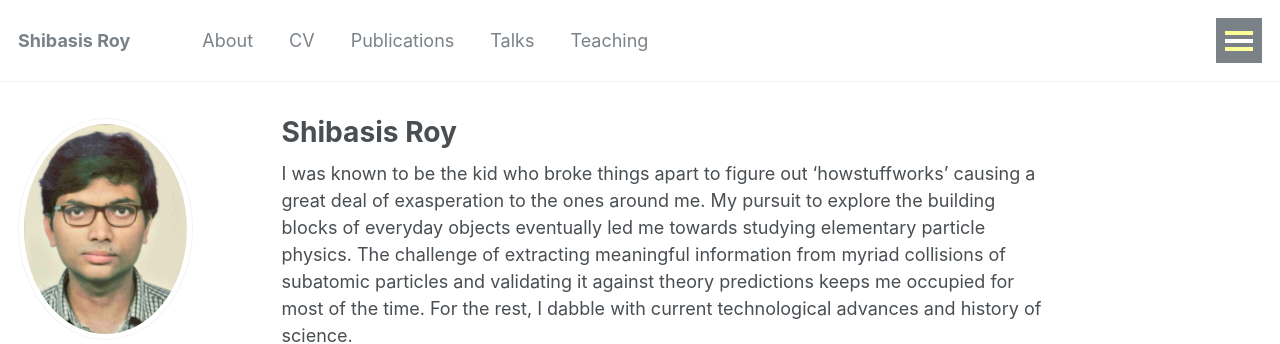
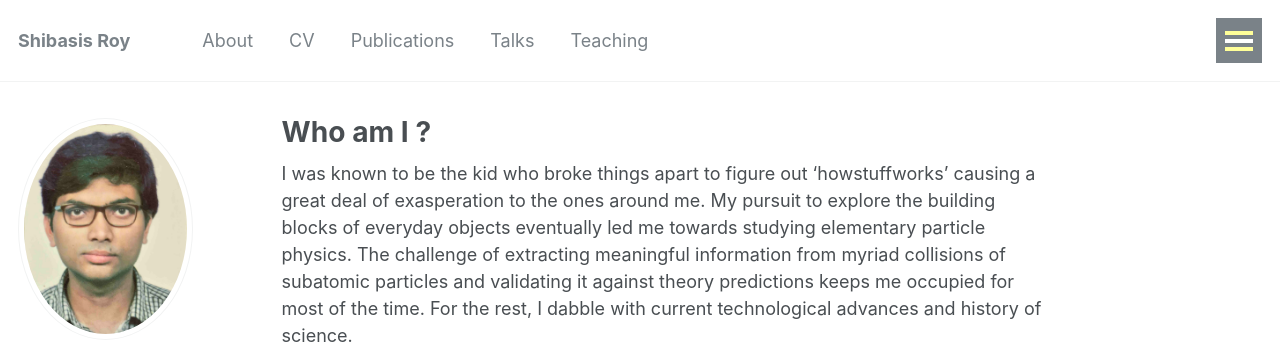
Before and after one commit to shibasisr/shibasisr.github.io, a Jekyll site: the page built from _pages/home.md, in a window 1280 px wide and 1132 px high. Shown: the top 344 px of the window. Built offline with Jekyll 4.4.1, drawn with Linux system fonts in a browser that asks for light colours; some web fonts are replaced; a script bundle is joined from its source files by our own code; library files that are not in the unit come from our copies; formulas are drawn with MathJax 3.

Commit message:
Update home.md

```diff
--- a/_pages/home.md
+++ b/_pages/home.md
@@ -1,6 +1,6 @@
 ---
 permalink: /
-title: "Shibasis Roy"
+title: "Who am I ?"
 excerpt: "Home"
 author_profile: true
 ---
```
